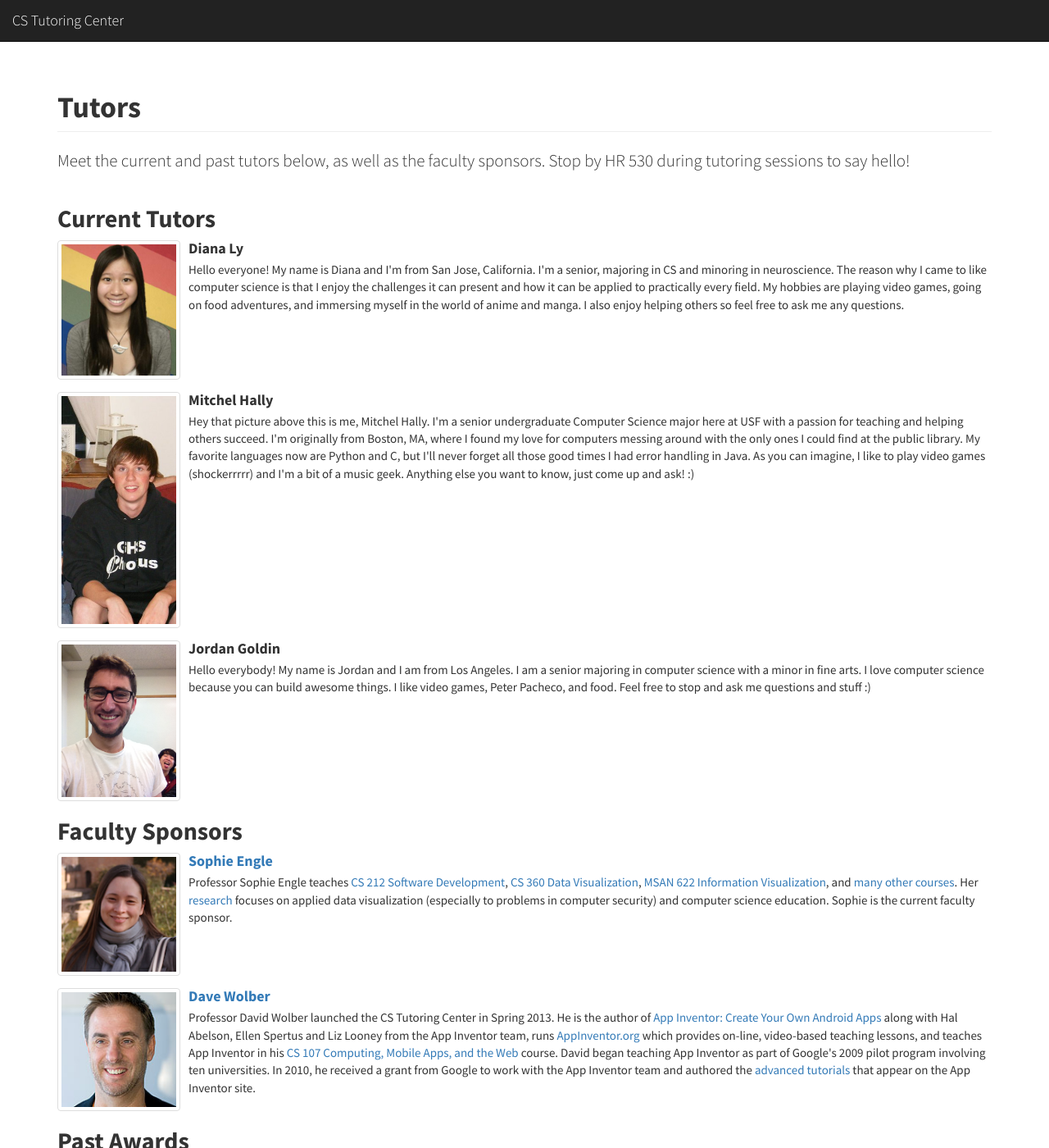
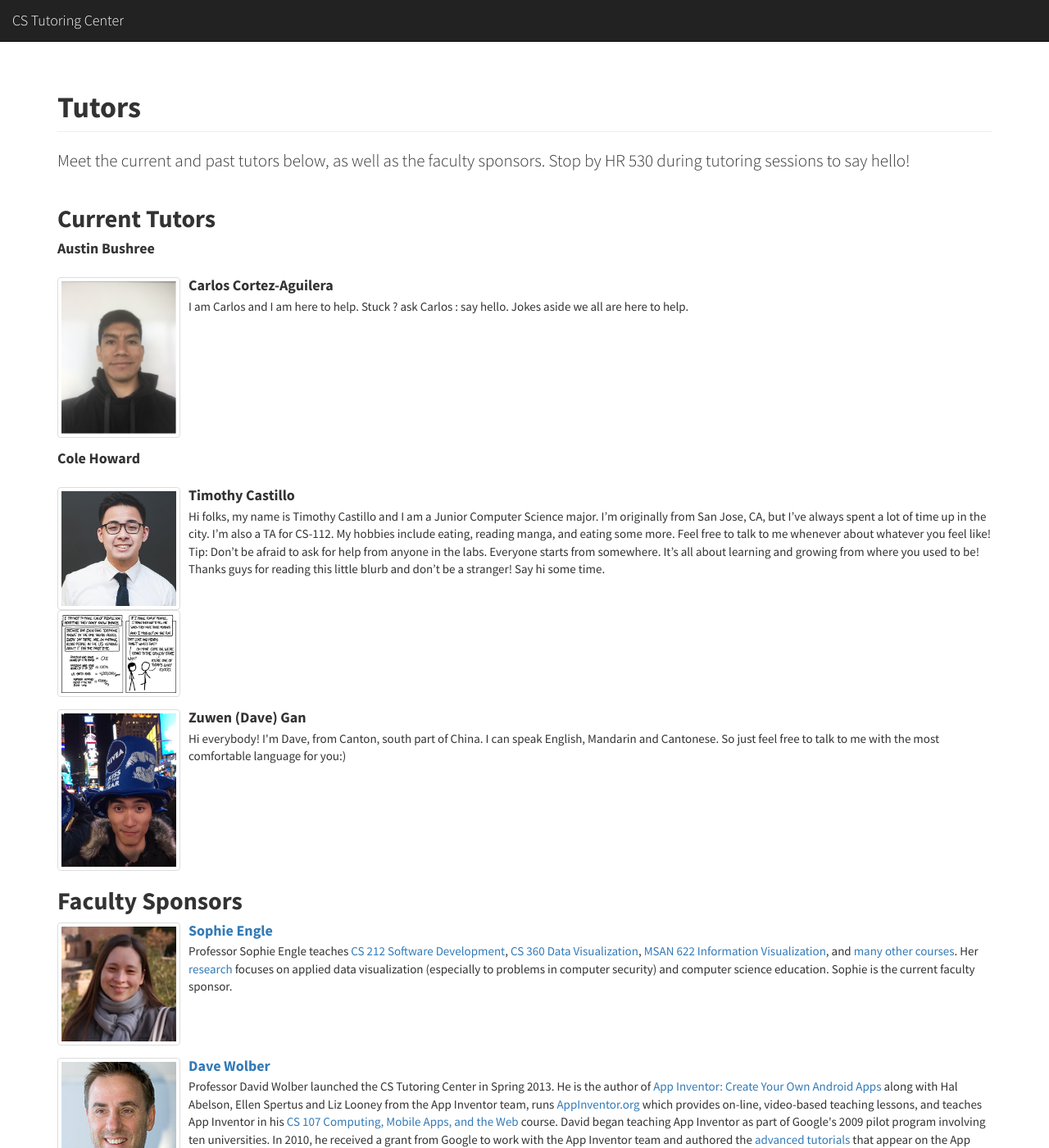
Before and after one commit to CSTutors/CSTutors.github.io, a Jekyll site: the page built from tutors/index.html, in a window 1280 px wide and 1400 px high. Shown: the whole window at 82% size. Built offline with Jekyll 4.4.1, drawn with Linux system fonts in a browser that asks for light colours; nearby versions of some CDN libraries.

Commit message:
update tutors 1

```diff
--- a/tutors/index.html
+++ b/tutors/index.html
@@ -10,39 +10,62 @@ lead: 'Meet the current and past tutors below, as well as the faculty sponsors.
 
     <li class="media">
         <a class="pull-left" href="#">
-            <img class="media-object img-thumbnail" width="150" src="{{ site.url }}/img/ly.jpg">
+            <!-- <img class="media-object img-thumbnail" width="150" src="{{ site.url }}/img/.png"> -->
         </a>
 
         <div class="media-body">
-            <h4 class="media-heading">Diana Ly</h4>
+            <h4 class="media-heading">Austin Bushree</h4>
 
-	    <p>
-            Hello everyone! My name is Diana and I'm from San Jose, California. I'm a senior, majoring in CS and minoring in neuroscience. The reason why I came to like computer science is that I enjoy the challenges it can present and how it can be applied to practically every field. My hobbies are playing video games, going on food adventures, and immersing myself in the world of anime and manga. I also enjoy helping others so feel free to ask me any questions.
-        </p>
+            <p></p>
         </div>
     </li>
 
-   <li class="media">
+    <li class="media">
         <a class="pull-left" href="#">
-            <img class="media-object img-thumbnail" width="150" src="{{ site.url }}/img/hally.jpg">
+            <img class="media-object img-thumbnail" width="150" src="{{ site.url }}/img/carlos.png">
         </a>
 
         <div class="media-body">
-            <h4 class="media-heading">Mitchel Hally</h4>
+            <h4 class="media-heading">Carlos Cortez-Aguilera</h4>
 
-            <p>Hey that picture above this is me, Mitchel Hally. I'm a senior undergraduate Computer Science major here at USF with a passion for teaching and helping others succeed. I'm originally from Boston, MA, where I found my love for computers messing around with the only ones I could find at the public library. My favorite languages now are Python and C, but I'll never forget all those good times I had error handling in Java. As you can imagine, I like to play video games (shockerrrrr) and I'm a bit of a music geek. Anything else you want to know, just come up and ask! :)</p>
+            <p>I am Carlos and I am here to help. Stuck ? ask Carlos : say hello. Jokes aside we all are here to help.</p>
         </div>
     </li>
 
-   <li class="media">
+    <li class="media">
         <a class="pull-left" href="#">
-            <img class="media-object img-thumbnail" width="150" src="{{ site.url }}/img/goldin.JPG">
+            <!-- <img class="media-object img-thumbnail" width="150" src="{{ site.url }}/img/.png"> -->
         </a>
 
         <div class="media-body">
-            <h4 class="media-heading">Jordan Goldin</h4>
+            <h4 class="media-heading">Cole Howard</h4>
 
-            <p>Hello everybody! My name is Jordan and I am from Los Angeles. I am a senior majoring in computer science with a minor in fine arts. I love computer science because you can build awesome things. I like video games, Peter Pacheco, and food. Feel free to stop and ask me questions and stuff :)</p>
+            <p></p>
+        </div>
+    </li>
+
+    <li class="media">
+        <a class="pull-left" href="#">
+            <img class="media-object img-thumbnail" width="150" src="{{ site.url }}/img/tim.jpeg">
+            <img class="media-object img-thumbnail" width="150" src="{{ site.url }}/img/ten_thousand.png">
+        </a>
+
+        <div class="media-body">
+            <h4 class="media-heading">Timothy Castillo</h4>
+
+            <p>Hi folks, my name is Timothy Castillo and I am a Junior Computer Science major. I’m originally from San Jose, CA, but I’ve always spent a lot of time up in the city. I’m also a TA for CS-112. My hobbies include eating, reading manga, and eating some more. Feel free to talk to me whenever about whatever you feel like! Tip: Don’t be afraid to ask for help from anyone in the labs. Everyone starts from somewhere. It’s all about learning and growing from where you used to be! Thanks guys for reading this little blurb and don’t be a stranger! Say hi some time.</p>
+        </div>
+    </li>
+
+    <li class="media">
+        <a class="pull-left" href="#">
+            <img class="media-object img-thumbnail" width="150" src="{{ site.url }}/img/dave.jpg">
+        </a>
+
+        <div class="media-body">
+            <h4 class="media-heading">Zuwen (Dave) Gan</h4>
+
+            <p>Hi everybody! I'm Dave, from Canton, south part of China. I can speak English, Mandarin and Cantonese. So just feel free to talk to me with the most comfortable language for you:)</p>
         </div>
     </li>
 
```
Also changed, not shown: img/carlos.png (added), img/ten_thousand.png (added), img/tim.jpeg (added).
